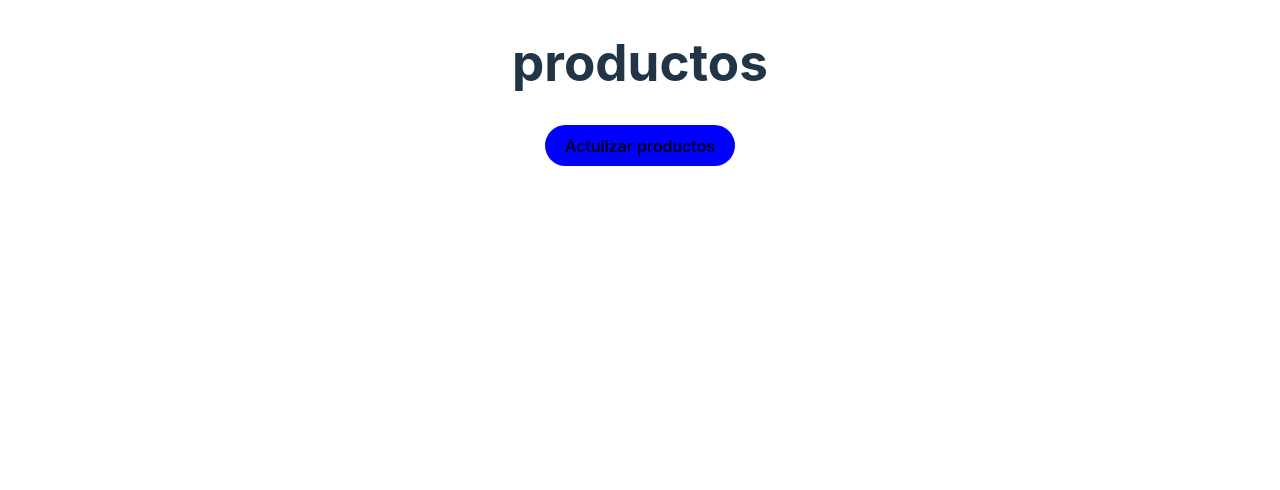
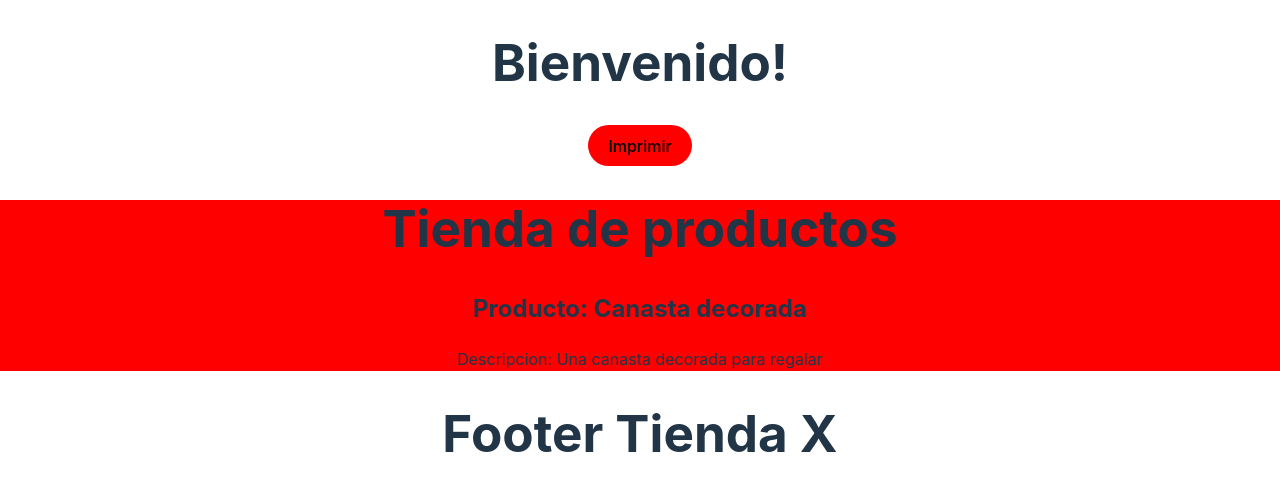
Before and after one commit to mgltorsa/ReactJS-I, a React (Vite) app in the folder curso-react/: page / in a window 1280 px wide. Shown: the top 490 px of the page. Built offline with nearby package versions, Linux system fonts and the light colour scheme.

Commit message:
agregado componentes y props

```diff
--- a/curso-react/src/App.jsx
+++ b/curso-react/src/App.jsx
@@ -2,85 +2,21 @@ import "./App.css";
 import Encabezado from "./components/Encabezado";
 import Contenido from "./components/Contenido";
 import Footer from "./components/Footer";
-import Boton from "./components/Boton";
-import { useEffect, useState } from "react";
 
 function App() {
-  const [isLoading, setIsLoading] = useState(true);
-  const [listaProductos, setListaDeProductos] = useState([]);
-
-  // useEffect(() => {
-  //   console.log("MONTAJE");
-
-  //   //traida de los datos
-  //   // const getProductos = async () => {
-  //   //   const response = await fetch("https://fakestoreapi.com/products", {
-  //   //     method: "PUT",
-  //   //     body: {},
-  //   //   })
-  //   //     .then((res) => res.json())
-  //   //     .then((json) => {
-  //   //       setTimeout(() => {
-  //   //         setListaDeProductos(json);
-  //   //         setIsLoading(false);
-  //   //       }, 3000);
-  //   //     });
-  //   // };
-  //   // getProductos();
-
-  //   fetch("https://fakestoreapi.com/products")
-  //     .then((res) => res.json())
-  //     .then((json) => {
-  //       setTimeout(() => {
-  //         setListaDeProductos(json);
-  //         setIsLoading(false);
-  //       }, 19000);
-  //     });
-
-  //   return () => {
-  //     console.log("DESMONTAJE");
-  //   };
-  // }, []);
-
-  // useEffect(() => {
-  //   if (listaProductos.length) {
-  //     // alert("SE CARGARON LOS PRODUCTOS");
-  //   }
-  // }, [listaProductos]);
-
-  // setTimeout(() => {
-  //   setIsLoading(false);
-  // }, 5000);
-
-  // if (isLoading) {
-  //   return <p>Loading...</p>;
-  // }
-
   return (
     <>
-      <div>
-        {/* <Encabezado titulo="Encabezado imprimir" colorBoton={"red"} /> */}
-        <h1>productos</h1>
-        <Boton
-          onClick={() => {
-            fetch("https://fakestoreapi.com/products")
-              .then((res) => res.json())
-              .then((json) => {
-                setListaDeProductos(json);
-                setIsLoading(false);
-              });
-          }}
-        >
-          Actulizar productos
-        </Boton>
-      </div>
-
-      {listaProductos.map((product, index) => (
-        <div key={index.toString()}>
-          <h1>{product.title}</h1>
-          <p>{product.description}</p>
+      <Encabezado titulo="Bienvenido!" colorBoton={"red"} />
+      <Contenido>
+        <div>
+          <h1>Tienda de productos</h1>
+          <div>
+            <h2>Producto: Canasta decorada</h2>
+            <p>Descripcion: Una canasta decorada para regalar</p>
+          </div>
         </div>
-      ))}
+      </Contenido>
+      <Footer titulo="Footer Tienda X" />
     </>
   );
 }
```
